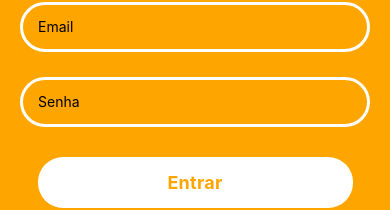
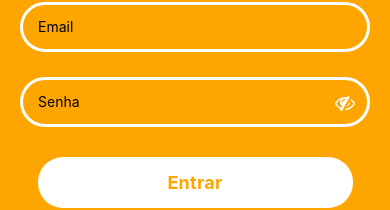
Before and after one commit to gbduek/GPSApp, a React Native app in the folder GPSApp/: screen / in a window 390 px wide. Shown: the part 331-541 px from the top of the page. Built offline with nearby package versions, Linux system fonts and the light colour scheme.

Commit message:
2.0.3 Pt.1
Fixed bug where GraphicR was crashing on Android apps, Added scrollview to the drawer menu, Added possibility to see or hide password on the LoginScreen, Fixed percentages going above 100% in Rings and fetchPercentages

```diff
--- a/GPSApp/Components/Questionary.js
+++ b/GPSApp/Components/Questionary.js
@@ -91,8 +91,6 @@ const Questionary = ({ route, navigation }) => {
       Medidores,
       PessoaFisica: userLogged,
     };
-
-    console.log(body);
 
     try {
       const response = await axios.post('https://api3.gps.med.br/API/Medicao/SaveMedicao/', body, {
--- a/GPSApp/Components/Rings.js
+++ b/GPSApp/Components/Rings.js
@@ -111,9 +111,9 @@ const Rings = ({ iconName, dimen }) => {
     });
 
     if (totalCount > 0) {
-      setRedPercentage((redCount / totalCount) * 100);
-      setYellowPercentage((yellowCount / totalCount) * 100);
-      setGreenPercentage((greenCount / totalCount) * 100);
+      setRedPercentage(Math.min((redCount / totalCount) * 100), 100);
+      setYellowPercentage(Math.min((yellowCount / totalCount) * 100), 100);
+      setGreenPercentage(Math.min((greenCount / totalCount) * 100), 100);
     }
   };
 
--- a/GPSApp/Context/DataContext.js
+++ b/GPSApp/Context/DataContext.js
@@ -86,9 +86,9 @@ export const DataProvider = ({ children }) => {
         corpo: 12,
       };
       const calculatedPercentages = {
-        mente: Math.round((preenchidos[0] / maxValues.mente) * 100),
-        lifestyle: Math.round((preenchidos[1] / maxValues.lifestyle) * 100),
-        corpo: Math.round((preenchidos[2] / maxValues.corpo) * 100),
+        mente: Math.min(Math.round((preenchidos[0] / maxValues.mente) * 100), 100),
+        lifestyle: Math.min(Math.round((preenchidos[1] / maxValues.lifestyle) * 100), 100),
+        corpo: Math.min(Math.round((preenchidos[2] / maxValues.corpo) * 100), 100),
       };
 
       setPercentages(calculatedPercentages);
--- a/GPSApp/app.json
+++ b/GPSApp/app.json
@@ -2,7 +2,7 @@
   "expo": {
     "name": "GPS MED",
     "slug": "GPSApp",
-    "version": "2.0.2",
+    "version": "2.0.3",
     "orientation": "portrait",
     "icon": "./assets/icon.png",
     "userInterfaceStyle": "light",
@@ -23,7 +23,7 @@
         "backgroundColor": "#ffffff"
       },
       "package": "com.gbduek.GPSMed",
-      "versionCode": 202
+      "versionCode": 203
     },
     "web": {
       "favicon": "./assets/favicon.png"
--- a/GPSApp/package.json
+++ b/GPSApp/package.json
@@ -1,6 +1,6 @@
 {
   "name": "gpsmed",
-  "version": "2.0.2",
+  "version": "2.0.3",
   "main": "node_modules/expo/AppEntry.js",
   "scripts": {
     "start": "expo start",
--- a/GPSApp/src/routes/CustomDrawerContent.js
+++ b/GPSApp/src/routes/CustomDrawerContent.js
@@ -1,5 +1,5 @@
 import React, {useContext} from 'react';
-import { View, StyleSheet, Image, Linking, Alert } from 'react-native';
+import { View, StyleSheet, Image, Linking, Alert, ScrollView } from 'react-native';
 import { DrawerItemList, DrawerItem } from '@react-navigation/drawer';
 import { Ionicons } from "@expo/vector-icons";
 import axios from 'axios';
@@ -14,9 +14,7 @@ const CustomDrawerContent = (props) => {
 
   const handleLogout = async () => {
     try {
-      // Make the Axios request to log out
       await axios.get(`https://api3.gps.med.br/API/Acesso/Logout/${userLogged}`);
-      // Reset authentication state to log out the user
       props.setIsAuthenticated(false);
     } catch (error) {
       Alert.alert('Error', 'Failed to log out. Please try again.');
@@ -31,7 +29,7 @@ const CustomDrawerContent = (props) => {
           style={styles.headerImage}
         />
       </View>
-      <View style={styles.drawerItems}>
+      <ScrollView style={styles.drawerItems}>
         <DrawerItemList {...props} />
         <DrawerItem
           label="Ajuda"
@@ -51,7 +49,7 @@ const CustomDrawerContent = (props) => {
           onPress={handleLogout}
           style={styles.drawerItem}
         />
-      </View>
+      </ScrollView>
     </View>
   );
 };
@@ -70,9 +68,9 @@ const styles = StyleSheet.create({
     resizeMode: 'stretch',
   },
   drawerItems: {
-    top: 20,
     flex: 1,
     backgroundColor: 'orange',
+    marginTop: 20,
   },
   drawerLabel: {
     fontSize: 20,
--- a/GPSApp/src/screens/HomeScreen.js
+++ b/GPSApp/src/screens/HomeScreen.js
@@ -49,7 +49,7 @@ const HomeScreen = () => {
       additionalStyle = { left: 37.5, top: 320 };
       return <Ionicons style={[styles.iconContainer, additionalStyle]} name="body" size={45} color="orange" />;
     } else {
-      return null; // Handle other cases if necessary
+      return null;
     }
   };
 
@@ -62,7 +62,7 @@ const HomeScreen = () => {
   useEffect(() => {
     // Fetch percentages on component mount or whenever necessary
     fetchPercentages();
-  }, [fetchPercentages]); // Dependency array ensures it runs only when fetchPercentages changes
+  }, [fetchPercentages]);
 
   return (
     <View style={styles.container}>
--- a/GPSApp/src/screens/LoginScreen.js
+++ b/GPSApp/src/screens/LoginScreen.js
@@ -2,6 +2,7 @@ import React, { useState, useContext } from 'react';
 import { View, TextInput, Text, StyleSheet, Image, TouchableOpacity, ActivityIndicator, Alert, Linking, Platform } from 'react-native';
 import axios from 'axios';
 import DataContext from '../../Context/DataContext';
+import Icon from 'react-native-vector-icons/FontAwesome'; // Import FontAwesome icons
 
 const LoginScreen = ({ onLoginSuccess }) => {
   const [email, setEmail] = useState('');
@@ -9,6 +10,7 @@ const LoginScreen = ({ onLoginSuccess }) => {
   const [emailFocused, setEmailFocused] = useState(false);
   const [passwordFocused, setPasswordFocused] = useState(false);
   const [isLoading, setIsLoading] = useState(false);
+  const [showPassword, setShowPassword] = useState(false); // State for password visibility
   const { handleLogin } = useContext(DataContext);
   const [nonExistEmail, setNonExistEmail] = useState(false);
 
@@ -46,7 +48,7 @@ const LoginScreen = ({ onLoginSuccess }) => {
         Alert.alert('Erro', 'Ocorreu um erro ao tentar resetar a senha.');
       }
     } else {
-      if(Platform.OS === 'android'){
+      if (Platform.OS === 'android') {
         setNonExistEmail(true);
       }
       Alert.alert('Erro', 'Por favor, insira um email válido.');
@@ -59,7 +61,7 @@ const LoginScreen = ({ onLoginSuccess }) => {
 
   return (
     <View style={styles.container}>
-      <View style={{height: 20}}/>
+      <View style={{ height: 20 }} />
       <Image
         source={require('../../assets/gps_logo.png')}
         style={{ width: 315, height: 125, resizeMode: 'stretch', marginBottom: 40 }}
@@ -73,15 +75,27 @@ const LoginScreen = ({ onLoginSuccess }) => {
         onFocus={() => setEmailFocused(true)}
         onBlur={() => setEmailFocused(false)}
       />
+      <View style={styles.passwordContainer}>
         <TextInput
-        style={[styles.input, passwordFocused && styles.inputFocused]}
+          style={[styles.input, passwordFocused && styles.inputFocused, { flex: 1 }]}
           placeholder="Senha"
           onChangeText={setPassword}
           value={password}
-        secureTextEntry
+          secureTextEntry={!showPassword} // Toggle password visibility
           onFocus={() => setPasswordFocused(true)}
           onBlur={() => setPasswordFocused(false)}
         />
+        <TouchableOpacity
+          style={styles.eyeIcon}
+          onPress={() => setShowPassword(!showPassword)} // Toggle password visibility
+        >
+          <Icon
+            name={showPassword ? 'eye' : 'eye-slash'}
+            size={20}
+            color={passwordFocused ? 'gray' : 'white'} // Change color based on focus
+          />
+        </TouchableOpacity>
+      </View>
       <TouchableOpacity
         onPress={onLoginPress}
         style={styles.touchableOpacity}
@@ -107,10 +121,10 @@ const LoginScreen = ({ onLoginSuccess }) => {
         </Text>
       </TouchableOpacity>
       {nonExistEmail &&
-        <View><Text style={{color: 'red'}}>Por favor, insira um email válido.</Text></View>}
-      <View style={{top: 100, alignItems: 'center'}}>
+        <View><Text style={{ color: 'red' }}>Por favor, insira um email válido.</Text></View>}
+      <View style={{ top: 100, alignItems: 'center' }}>
         <TouchableOpacity onPress={handleInterativaPress}>
-          <Text style={{color: 'white'}}>by Interativa Saúde</Text>
+          <Text style={{ color: 'white' }}>by Interativa Saúde</Text>
         </TouchableOpacity>
       </View>
     </View>
@@ -158,6 +172,16 @@ const styles = StyleSheet.create({
     letterSpacing: 0.25,
     color: '#ffa500',
   },
+  passwordContainer: {
+    flexDirection: 'row',
+    width: '100%',
+    alignItems: 'center',
+  },
+  eyeIcon: {
+    position: 'absolute',
+    right: 15,
+    top: 16,
+  },
 });
 
 export default LoginScreen;
```
Also changed, not shown: GPSApp/Components/GraphicR.js (+11 -4 lines), 1 other file (tests, documents, lock files or other folders). Lines whose indentation alone changed are shown as unchanged.
